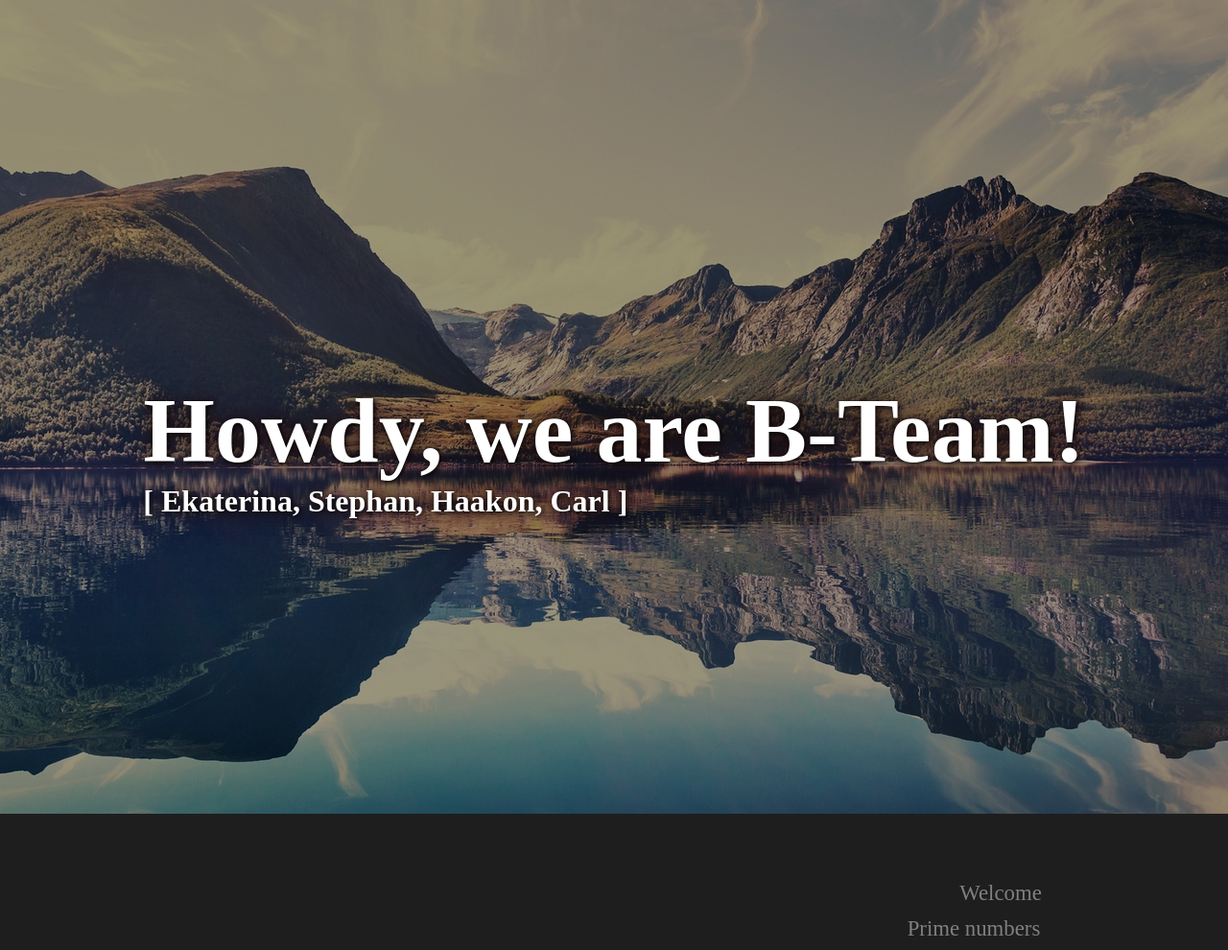
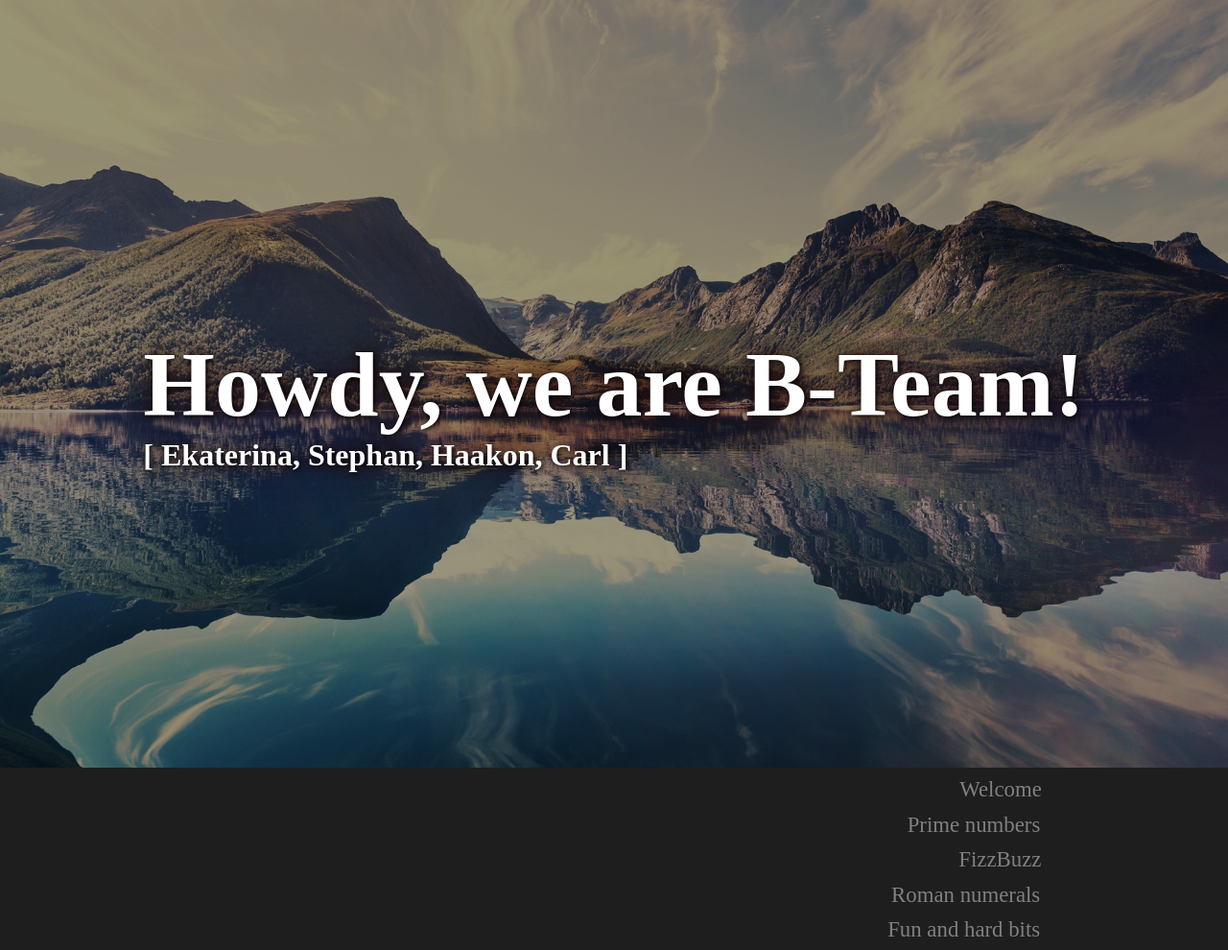
Before and after one commit to klimenko3007/b-team-week3-demo, a plain HTML site: page index.html in a window 1280 px wide. Shown: the top 990 px of the page at 96% size. Drawn offline with Linux system fonts and the light colour scheme.

Commit message:
Changed margin welcome section, nav centered on the page

```diff
--- a/style.css
+++ b/style.css
@@ -22,6 +22,7 @@ nav {
   display: flex;
   flex-direction: column;
   align-items: flex-end;
+  transform: translateY(-50%);
 }
 a {
   color: grey;
@@ -71,7 +72,6 @@ section {
   /* margin-top: 5rem; */
   min-height: 100vh;
   margin-bottom: 4rem;
-  padding-top: 2em;
 }
 
 /* .prime-section {
@@ -100,6 +100,7 @@ button:hover {
   align-items: center;
   position: relative;
   overflow: hidden;
+  margin-bottom: 6rem;
 }
 
 .welcome-img {
@@ -107,6 +108,7 @@ button:hover {
   position: absolute;
   z-index: -1;
   object-fit: cover;
+  width: 100%;
 }
 
 .pictures{
```
